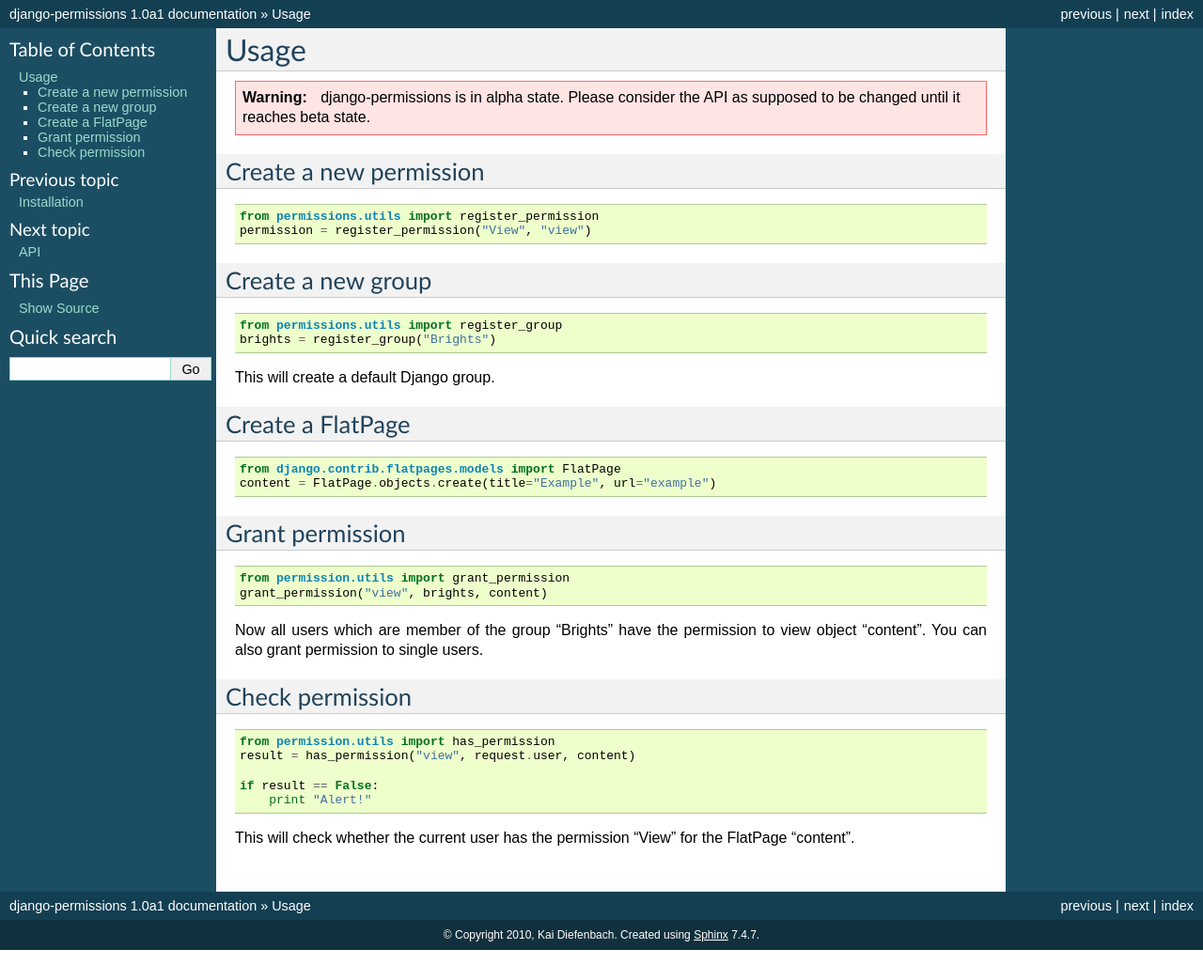
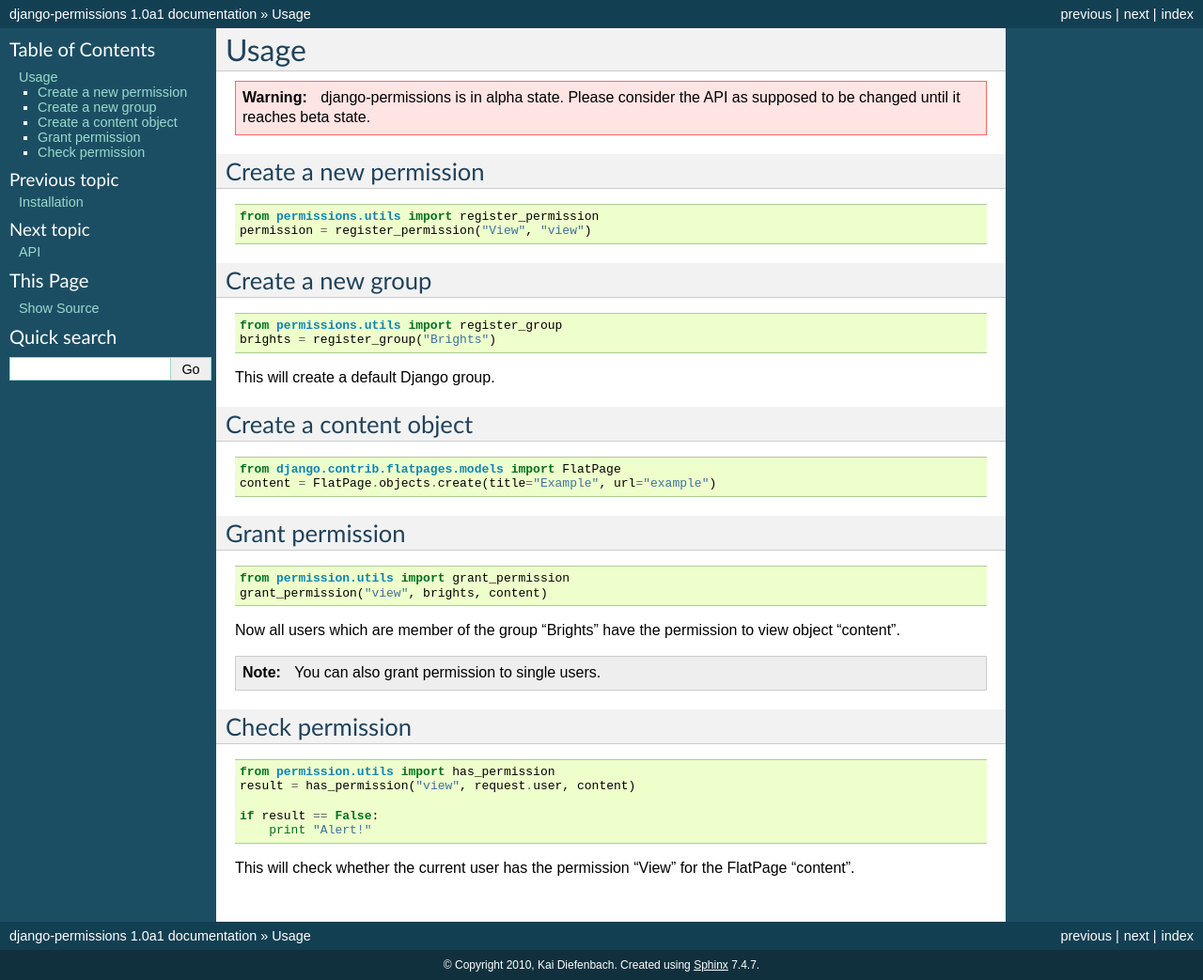
Before and after one commit to jazzband/django-permission, a Sphinx documentation site: the page built from docs/usage.rst, in a window 1280 px wide. Shown: the whole page at 94% size. Built offline with Sphinx 7.4.7, drawn with Linux system fonts in a browser that asks for light colours; before the commit the page ends 1011 px from its top, so only the background shows below that; some of the changed lines change nothing that is shown.

Commit message:
Updated docs

```diff
--- a/docs/usage.rst
+++ b/docs/usage.rst
@@ -25,8 +25,8 @@
 
 This will create a default Django group.
 
-Create a FlatPage
------------------
+Create a content object
+-----------------------
 
 .. code-block:: python
 
@@ -42,7 +42,11 @@
     grant_permission("view", brights, content)
 
 Now all users which are member of the group "Brights" have the permission to
-view object "content". You can also grant permission to single users.
+view object "content".
+
+.. note::
+
+    You can also grant permission to single users.
 
 Check permission
 ----------------
```
